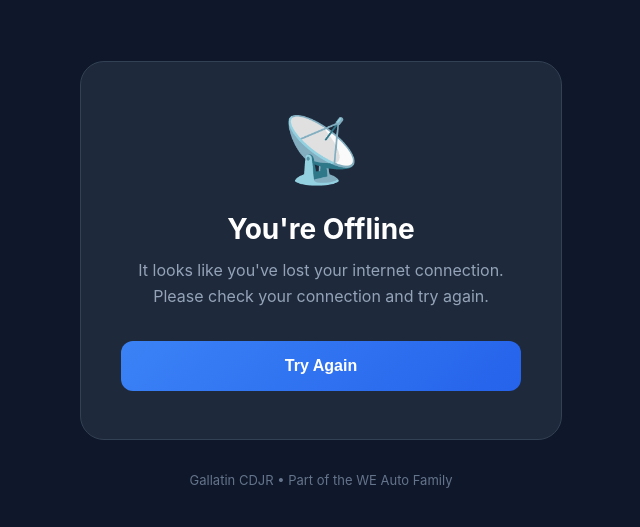
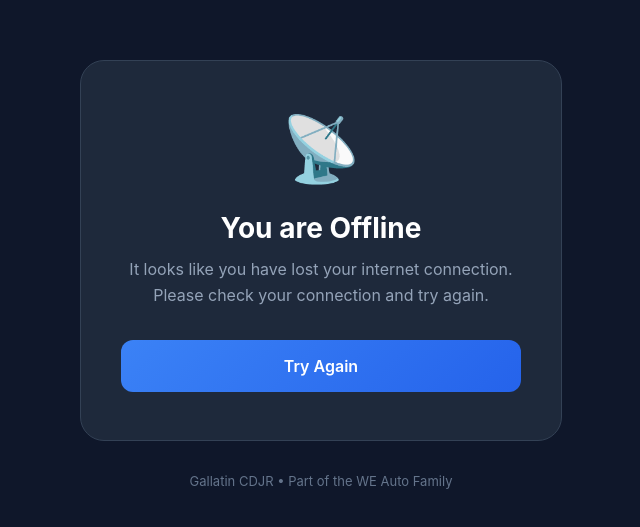
Before and after one commit to Roblmvp/gallatin-review-system, a Next.js app: page /offline in a window 1280 px wide. Shown: the part 139-666 px from the top of the page, without its empty margins (319-959 px from the left). Built offline with nearby package versions, Linux system fonts and the light colour scheme.

Commit message:
Update page.tsx

```diff
--- a/app/offline/page.tsx
+++ b/app/offline/page.tsx
@@ -6,53 +6,14 @@ export const metadata: Metadata = {
 
 export default function OfflinePage() {
   return (
-    <div style={{
-      minHeight: "100vh",
-      backgroundColor: "#0f172a",
-      display: "flex",
-      flexDirection: "column",
-      alignItems: "center",
-      justifyContent: "center",
-      padding: 20,
-      fontFamily: "-apple-system, BlinkMacSystemFont, 'Segoe UI', sans-serif",
-      color: "#fff",
-      textAlign: "center"
-    }}>
-      <div style={{
-        backgroundColor: "#1e293b",
-        borderRadius: 24,
-        padding: "48px 40px",
-        maxWidth: 400,
-        width: "100%",
-        border: "1px solid #334155"
-      }}>
+    <div style={{ minHeight: "100vh", backgroundColor: "#0f172a", display: "flex", flexDirection: "column", alignItems: "center", justifyContent: "center", padding: 20, fontFamily: "-apple-system, BlinkMacSystemFont, 'Segoe UI', sans-serif", color: "#fff", textAlign: "center" }}>
+      <div style={{ backgroundColor: "#1e293b", borderRadius: 24, padding: "48px 40px", maxWidth: 400, width: "100%", border: "1px solid #334155" }}>
         <div style={{ fontSize: 64, marginBottom: 24 }}>📡</div>
-        <h1 style={{ fontSize: 28, fontWeight: 700, margin: "0 0 12px 0" }}>
-          You're Offline
-        </h1>
-        <p style={{ fontSize: 16, color: "#94a3b8", margin: "0 0 32px 0", lineHeight: 1.6 }}>
-          It looks like you've lost your internet connection. Please check your connection and try again.
-        </p>
-        <button
-          onClick={() => window.location.reload()}
-          style={{
-            width: "100%",
-            padding: "16px 24px",
-            fontSize: 16,
-            fontWeight: 600,
-            background: "linear-gradient(135deg, #3b82f6 0%, #2563eb 100%)",
-            color: "#fff",
-            border: "none",
-            borderRadius: 12,
-            cursor: "pointer"
-          }}
-        >
-          Try Again
-        </button>
+        <h1 style={{ fontSize: 28, fontWeight: 700, margin: "0 0 12px 0" }}>You are Offline</h1>
+        <p style={{ fontSize: 16, color: "#94a3b8", margin: "0 0 32px 0", lineHeight: 1.6 }}>It looks like you have lost your internet connection. Please check your connection and try again.</p>
+        <a href="/" style={{ display: "block", width: "100%", padding: "16px 24px", fontSize: 16, fontWeight: 600, background: "linear-gradient(135deg, #3b82f6 0%, #2563eb 100%)", color: "#fff", border: "none", borderRadius: 12, cursor: "pointer", textDecoration: "none", boxSizing: "border-box" }}>Try Again</a>
       </div>
-      <p style={{ marginTop: 32, fontSize: 13, color: "#64748b" }}>
-        Gallatin CDJR • Part of the WE Auto Family
-      </p>
+      <p style={{ marginTop: 32, fontSize: 13, color: "#64748b" }}>Gallatin CDJR • Part of the WE Auto Family</p>
     </div>
   );
 }
```
